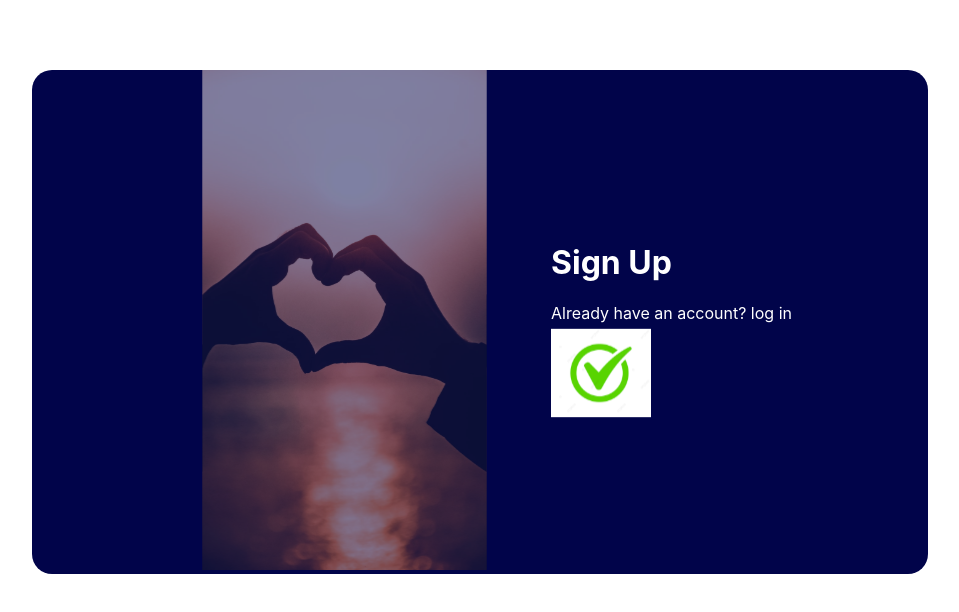
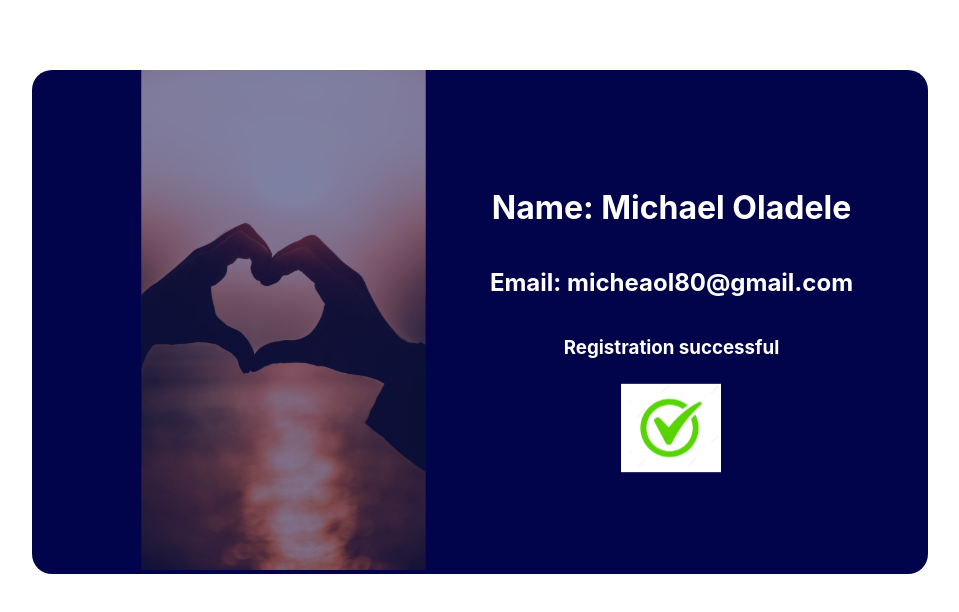
Before and after one commit to micheaol/user-verification-app, a React (Create React App) app: page / in a window 1280 px wide. Shown: the top 612 px of the page, without its empty margins (160-1119 px from the left). Built offline with nearby package versions, Linux system fonts and the light colour scheme.

Commit message:
Add style for success page

```diff
--- a/src/components/successPage/SuccessPage.js
+++ b/src/components/successPage/SuccessPage.js
@@ -29,8 +29,9 @@ const SuccessPage = () => {
         </div>
         <div className={styles.registerformwrapper}>
 
-        <h1>Sign Up</h1>
-        Already have an account? log in
+        <h1>Name: Michael Oladele</h1>
+        <h2>Email: micheaol80@gmail.com</h2>
+        <h3>Registration successful</h3>
 
         <img
                 src={Dashboard}
--- a/src/components/successPage/success.module.css
+++ b/src/components/successPage/success.module.css
@@ -19,6 +19,8 @@
     text-align: start;
     display: flex;
     flex-direction: column;
+    justify-content: center;
+    align-items: center;
 }
 
 form {
```
